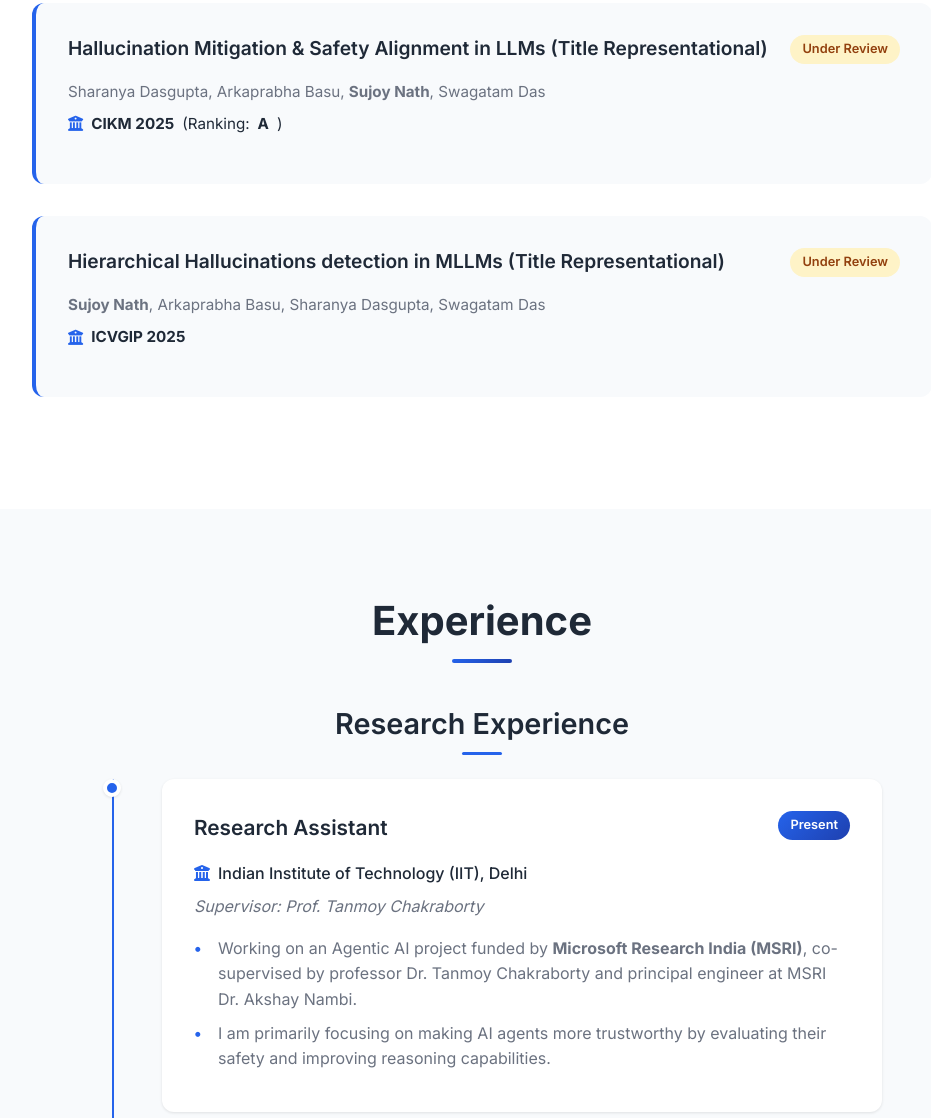
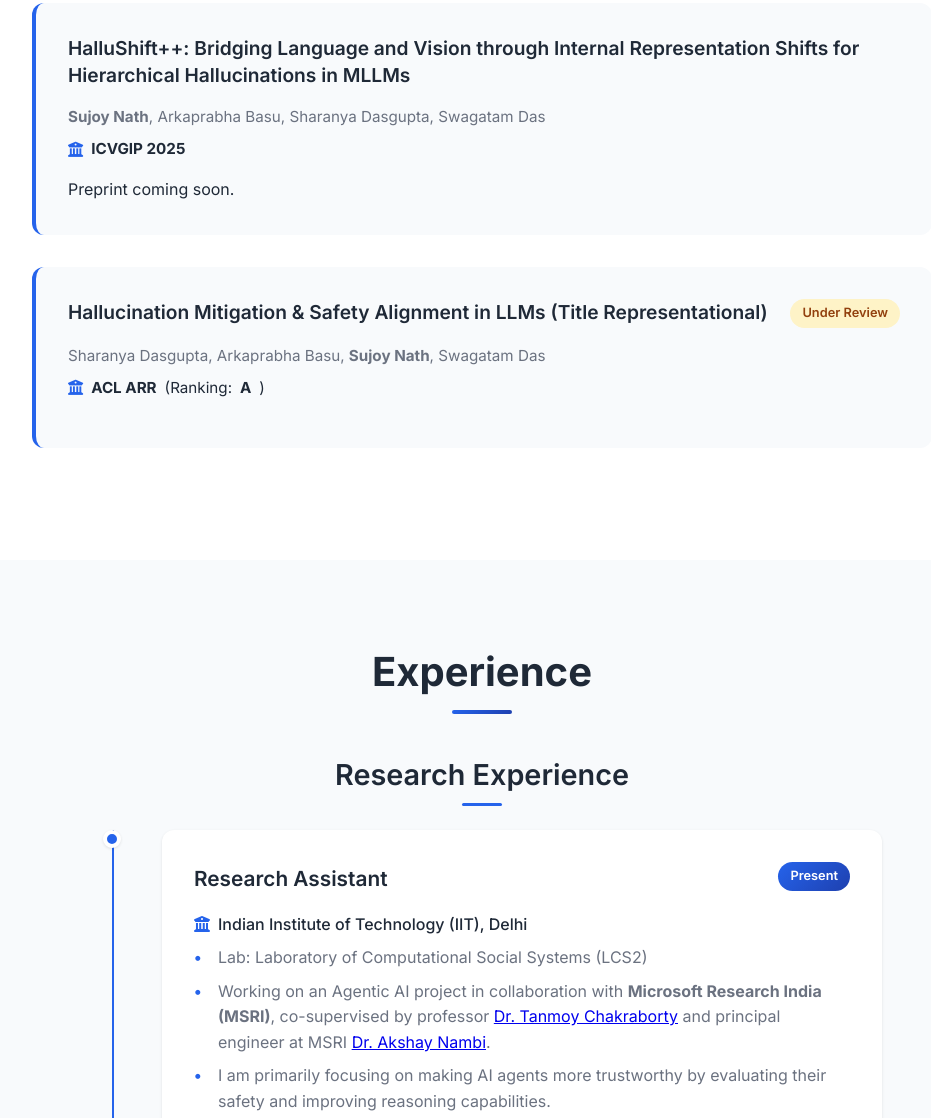
Before and after one commit to C0mRD/C0mRD.github.io, a plain HTML site: page index.html in a window 1280 px wide. Shown: the part 2989-4107 px from the top of the page, without its empty margins (158-1089 px from the left). Drawn offline with Linux system fonts and the light colour scheme.

Commit message:
Update paper & Experience

```diff
--- a/index.html
+++ b/index.html
@@ -174,6 +174,26 @@
 
                 <div class="publication-item">
                     <div class="publication-header">
+                        <h3>HalluShift++: Bridging Language and Vision through Internal Representation Shifts for Hierarchical Hallucinations in MLLMs</h3>
+                        <!-- <span class="publication-status under-review">Accepted</span> -->
+                    </div>
+                    <div class="publication-authors">
+                        <strong>Sujoy Nath</strong>, Arkaprabha Basu, Sharanya Dasgupta, Swagatam Das
+                    </div>
+                    <div class="publication-venue">
+                        <i class="fas fa-university"></i>
+                        <strong>ICVGIP 2025</strong>
+                    </div>
+                    <div class="publication-links">
+                        Preprint coming soon.
+                        <!-- <a href="https://arxiv.org/abs/2504.09482" target="_blank" class="pub-link">
+                            <i class="fas fa-file-pdf"></i> arXiv
+                        </a> -->
+                    </div>
+                </div>
+
+                <div class="publication-item">
+                    <div class="publication-header">
                         <h3>Hallucination Mitigation & Safety Alignment in LLMs (Title Representational)</h3>
                         <span class="publication-status under-review">Under Review</span>
                     </div>
@@ -182,26 +202,7 @@
                     </div>
                     <div class="publication-venue">
                         <i class="fas fa-university"></i>
-                        <strong>CIKM 2025</strong> (Ranking: <b>A</b>)
-                    </div>
-                    <!-- <div class="publication-links">
-                        <a href="https://arxiv.org/abs/2504.09482" target="_blank" class="pub-link">
-                            <i class="fas fa-file-pdf"></i> arXiv
-                        </a>
-                    </div> -->
-                </div>
-
-                <div class="publication-item">
-                    <div class="publication-header">
-                        <h3>Hierarchical Hallucinations detection in MLLMs (Title Representational)</h3>
-                        <span class="publication-status under-review">Under Review</span>
-                    </div>
-                    <div class="publication-authors">
-                        <strong>Sujoy Nath</strong>, Arkaprabha Basu, Sharanya Dasgupta, Swagatam Das
-                    </div>
-                    <div class="publication-venue">
-                        <i class="fas fa-university"></i>
-                        <strong>ICVGIP 2025</strong>
+                        <strong>ACL ARR</strong> (Ranking: <b>A</b>)
                     </div>
                     <!-- <div class="publication-links">
                         <a href="https://arxiv.org/abs/2504.09482" target="_blank" class="pub-link">
@@ -234,11 +235,12 @@
                                 <i class="fas fa-university"></i>
                                 Indian Institute of Technology (IIT), Delhi
                             </div>
-                            <div class="timeline-supervisor">
+                            <!-- <div class="timeline-supervisor">
                                 Supervisor: Prof. Tanmoy Chakraborty
-                            </div>
+                            </div> -->
                             <ul class="timeline-achievements">
-                                <li>Working on an Agentic AI project funded by <b>Microsoft Research India (MSRI)</b>, co-supervised by professor Dr. Tanmoy Chakraborty and principal engineer at MSRI Dr. Akshay Nambi.</li>
+                                <li>Lab: Laboratory of Computational Social Systems (LCS2) </li>
+                                <li>Working on an Agentic AI project in collaboration with <b>Microsoft Research India (MSRI)</b>, co-supervised by professor <a href="https://scholar.google.co.in/citations?user=C5S9JnIAAAAJ&hl=en" target="_blank">Dr. Tanmoy Chakraborty</a> and principal engineer at MSRI <a href="https://scholar.google.co.in/citations?user=QolzyE4AAAAJ&hl=en" target="_blank">Dr. Akshay Nambi</a>.</li>
                                 <li>I am primarily focusing on making AI agents more trustworthy by evaluating their safety and improving reasoning capabilities.</li>
                             </ul>
                         </div>
```
